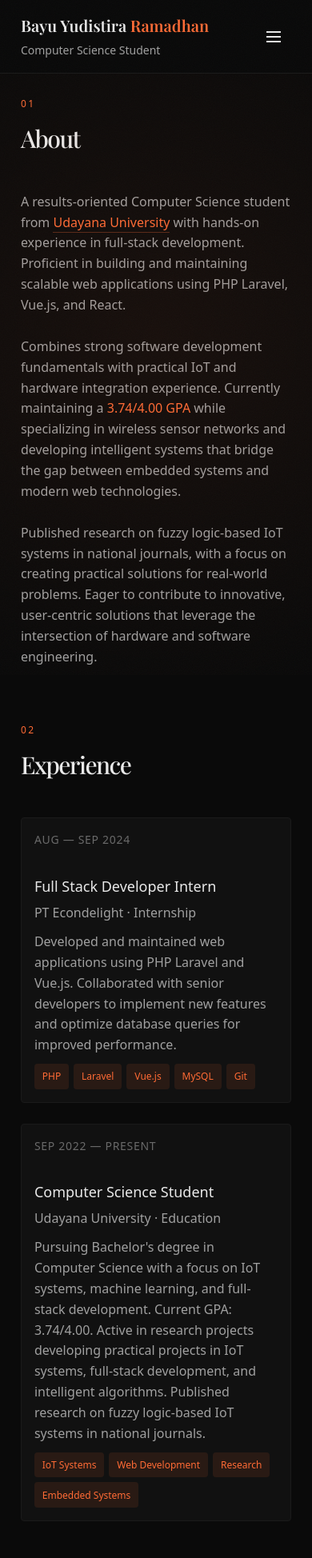
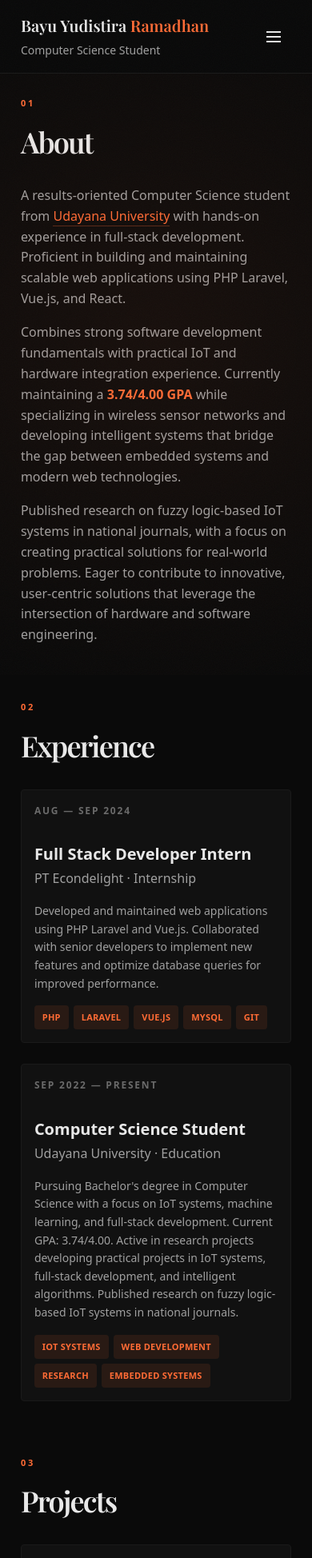
Before and after one commit to Bayudistirar/portfolio, a Next.js app: page / in a window 390 px wide. Shown: the top 1948 px of the page at 80% size. Built offline with nearby package versions, Linux system fonts and the light colour scheme.

Commit message:
Refine typography hierarchy across all sections

```diff
--- a/app/page.tsx
+++ b/app/page.tsx
@@ -18,16 +18,16 @@ export default function Home() {
 					id="about"
 					className="mb-2xl lg:mb-3xl scroll-mt-[120px] lg:scroll-mt-2xl"
 				>
-					<div className="mb-xl lg:mb-2xl">
-						<div className="text-xs text-accent tracking-[0.2em] font-medium mb-sm uppercase">
+					<div className="mb-lg lg:mb-xl">
+						<div className="text-[0.688rem] md:text-xs text-accent tracking-[0.25em] font-semibold mb-sm uppercase">
 							01
 						</div>
-						<h2 className="font-serif text-3xl md:text-4xl lg:text-5xl font-medium text-text-primary tracking-tighter">
+						<h2 className="font-serif text-4xl md:text-5xl lg:text-6xl font-semibold text-text-primary tracking-tighter">
 							About
 						</h2>
 					</div>
 
-					<div className="space-y-lg lg:space-y-xl">
+					<div className="space-y-md lg:space-y-lg">
 						<p className="text-base lg:text-lg text-text-secondary leading-phi">
 							A results-oriented Computer Science student from{" "}
 							<a
@@ -46,7 +46,7 @@ export default function Home() {
 						<p className="text-base lg:text-lg text-text-secondary leading-phi">
 							Combines strong software development fundamentals with practical
 							IoT and hardware integration experience. Currently maintaining a{" "}
-							<span className="text-accent font-medium">3.74/4.00 GPA</span>{" "}
+							<span className="text-accent font-semibold">3.74/4.00 GPA</span>{" "}
 							while specializing in wireless sensor networks and developing
 							intelligent systems that bridge the gap between embedded systems
 							and modern web technologies.
@@ -67,11 +67,11 @@ export default function Home() {
 					id="experience"
 					className="mb-2xl lg:mb-3xl scroll-mt-[120px] lg:scroll-mt-2xl"
 				>
-					<div className="mb-xl lg:mb-2xl">
-						<div className="text-xs text-accent tracking-[0.2em] font-medium mb-sm uppercase">
+					<div className="mb-lg lg:mb-xl">
+						<div className="text-[0.688rem] md:text-xs text-accent tracking-[0.25em] font-semibold mb-sm uppercase">
 							02
 						</div>
-						<h2 className="font-serif text-3xl md:text-4xl lg:text-5xl font-medium text-text-primary tracking-tighter">
+						<h2 className="font-serif text-4xl md:text-5xl lg:text-6xl font-semibold text-text-primary tracking-tighter">
 							Experience
 						</h2>
 					</div>
@@ -88,11 +88,11 @@ export default function Home() {
 					id="projects"
 					className="mb-2xl lg:mb-3xl scroll-mt-[120px] lg:scroll-mt-2xl"
 				>
-					<div className="mb-xl lg:mb-2xl">
-						<div className="text-xs text-accent tracking-[0.2em] font-medium mb-sm uppercase">
+					<div className="mb-lg lg:mb-xl">
+						<div className="text-[0.688rem] md:text-xs text-accent tracking-[0.25em] font-semibold mb-sm uppercase">
 							03
 						</div>
-						<h2 className="font-serif text-3xl md:text-4xl lg:text-5xl font-medium text-text-primary tracking-tighter">
+						<h2 className="font-serif text-4xl md:text-5xl lg:text-6xl font-semibold text-text-primary tracking-tighter">
 							Projects
 						</h2>
 					</div>
@@ -109,11 +109,11 @@ export default function Home() {
 					id="publications"
 					className="mb-2xl lg:mb-3xl scroll-mt-[120px] lg:scroll-mt-2xl"
 				>
-					<div className="mb-xl lg:mb-2xl">
-						<div className="text-xs text-accent tracking-[0.2em] font-medium mb-sm uppercase">
+					<div className="mb-lg lg:mb-xl">
+						<div className="text-[0.688rem] md:text-xs text-accent tracking-[0.25em] font-semibold mb-sm uppercase">
 							04
 						</div>
-						<h2 className="font-serif text-3xl md:text-4xl lg:text-5xl font-medium text-text-primary tracking-tighter">
+						<h2 className="font-serif text-4xl md:text-5xl lg:text-6xl font-semibold text-text-primary tracking-tighter">
 							Publications
 						</h2>
 					</div>
@@ -122,13 +122,13 @@ export default function Home() {
 						{PUBLICATIONS.map((pub) => {
 							const content = (
 								<>
-									<h3 className="text-xl md:text-2xl lg:text-2xl font-medium text-text-primary mb-sm group-hover:text-accent transition-colors duration-300">
+									<h3 className="text-xl md:text-2xl lg:text-3xl font-semibold text-text-primary mb-sm group-hover:text-accent transition-colors duration-300 leading-tight">
 										{pub.title}
 									</h3>
-									<div className="text-sm lg:text-base text-text-secondary mb-md">
+									<div className="text-sm lg:text-base text-text-secondary mb-xs">
 										{pub.journal} · {pub.volume} · {pub.pages}
 									</div>
-									<div className="text-xs text-accent uppercase tracking-wider mb-md">
+									<div className="text-xs lg:text-sm text-accent uppercase tracking-wider mb-md font-semibold">
 										{pub.role} · {pub.year}
 									</div>
 									<p className="text-base lg:text-lg text-text-secondary leading-phi">
@@ -163,15 +163,15 @@ export default function Home() {
 
 				{/* Footer */}
 				<footer className="pt-lg lg:pt-xl mt-lg lg:mt-xl border-t border-border">
-					<div className="space-y-md">
-						<p className="text-sm lg:text-base text-text-muted">
-							Designed & built by Bayu Yudistira Ramadhan
-						</p>
-						<p className="text-xs lg:text-sm text-text-muted/70">
-							Built with Next.js, TypeScript & Tailwind CSS
-						</p>
-						<p className="text-xs text-text-muted/70">Denpasar, Bali · 2024</p>
-					</div>
+					<p className="text-sm lg:text-base text-text-muted mb-sm">
+						Designed & built by Bayu Yudistira Ramadhan
+					</p>
+					<p className="text-xs lg:text-sm text-text-muted/60">
+						Next.js · TypeScript · Tailwind CSS
+					</p>
+					<p className="text-xs text-text-muted/60 mt-md">
+						Denpasar, Bali · 2024
+					</p>
 				</footer>
 			</main>
 		</div>
--- a/components/ExperienceItem.tsx
+++ b/components/ExperienceItem.tsx
@@ -24,24 +24,24 @@ export default function ExperienceItem({
 
 	const content = (
 		<>
-			<div className="text-sm text-text-muted uppercase tracking-wider font-medium mb-md md:mb-0">
+			<div className="text-xs lg:text-sm text-text-muted uppercase tracking-[0.15em] font-semibold mb-md md:mb-0">
 				{date}
 			</div>
 			<div>
-				<h3 className="text-lg md:text-xl lg:text-2xl font-medium text-text-primary mb-xs group-hover:text-accent transition-colors duration-300">
+				<h3 className="text-xl md:text-2xl lg:text-3xl font-semibold text-text-primary mb-xs group-hover:text-accent transition-colors duration-300 leading-tight">
 					{role}
 				</h3>
-				<div className="text-base lg:text-lg text-text-secondary mb-sm md:mb-md">
+				<div className="text-base lg:text-lg text-text-secondary mb-md">
 					{company} · {type}
 				</div>
-				<p className="text-base lg:text-lg text-text-secondary leading-phi mb-sm md:mb-md">
+				<p className="text-sm md:text-base lg:text-base text-text-secondary leading-phi mb-md">
 					{description}
 				</p>
 				<div className="flex flex-wrap gap-xs md:gap-sm">
 					{tech.map((item, index) => (
 						<span
 							key={index}
-							className="px-sm py-xs bg-accent/10 text-accent text-xs rounded font-medium"
+							className="px-sm py-xs bg-accent/10 text-accent text-[0.688rem] lg:text-xs rounded font-semibold uppercase tracking-wide"
 						>
 							{item}
 						</span>
--- a/components/ProjectCard.tsx
+++ b/components/ProjectCard.tsx
@@ -51,10 +51,10 @@ export default function ProjectCard({
 			<div className="flex-1">
 				<div className="flex items-start justify-between mb-xs md:mb-sm">
 					<div>
-						<h3 className="text-lg md:text-xl lg:text-2xl font-medium text-text-primary mb-xs group-hover:text-accent transition-colors duration-300">
+						<h3 className="text-xl md:text-2xl lg:text-3xl font-semibold text-text-primary mb-xs group-hover:text-accent transition-colors duration-300 leading-tight">
 							{title}
 						</h3>
-						<div className="text-sm text-text-muted uppercase tracking-wider">
+						<div className="text-xs lg:text-sm text-text-muted uppercase tracking-[0.15em] font-semibold">
 							{year}
 						</div>
 					</div>
@@ -81,7 +81,7 @@ export default function ProjectCard({
 					{tech.map((item, index) => (
 						<span
 							key={index}
-							className="px-sm py-xs bg-accent/10 text-accent text-xs rounded font-medium"
+							className="px-sm py-xs bg-accent/10 text-accent text-[0.688rem] lg:text-xs rounded font-semibold uppercase tracking-wide"
 						>
 							{item}
 						</span>
```
